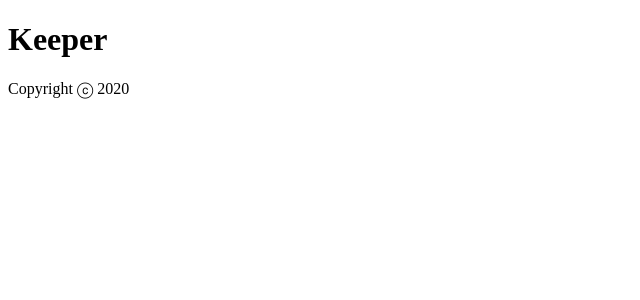
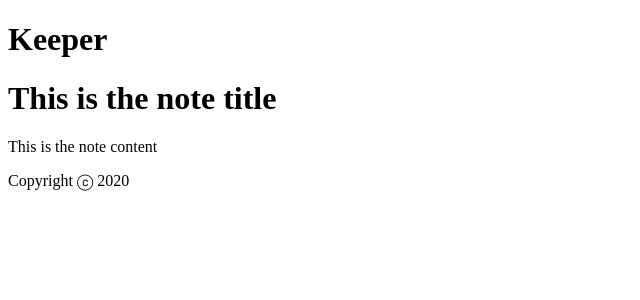
Before and after one commit to mikaelaliwanag/keeper-app, a React (Create React App) app: page / in a window 1280 px wide. Shown: the top 300 px of the page, without its empty margins (0-640 px from the left). Built offline with nearby package versions, Linux system fonts and the light colour scheme; the HTML template or start-up script is replaced by a standard one.

Commit message:
Import Note in App component

```diff
--- a/src/components/App.jsx
+++ b/src/components/App.jsx
@@ -1,11 +1,13 @@
 import React from "react";
 import Header from "./Header";
 import Footer from "./Footer";
+import Note from "./Note";
 
 function App() {
     return (
         <div>
             <Header />
+            <Note />
             <Footer />
         </div>
     );
```
